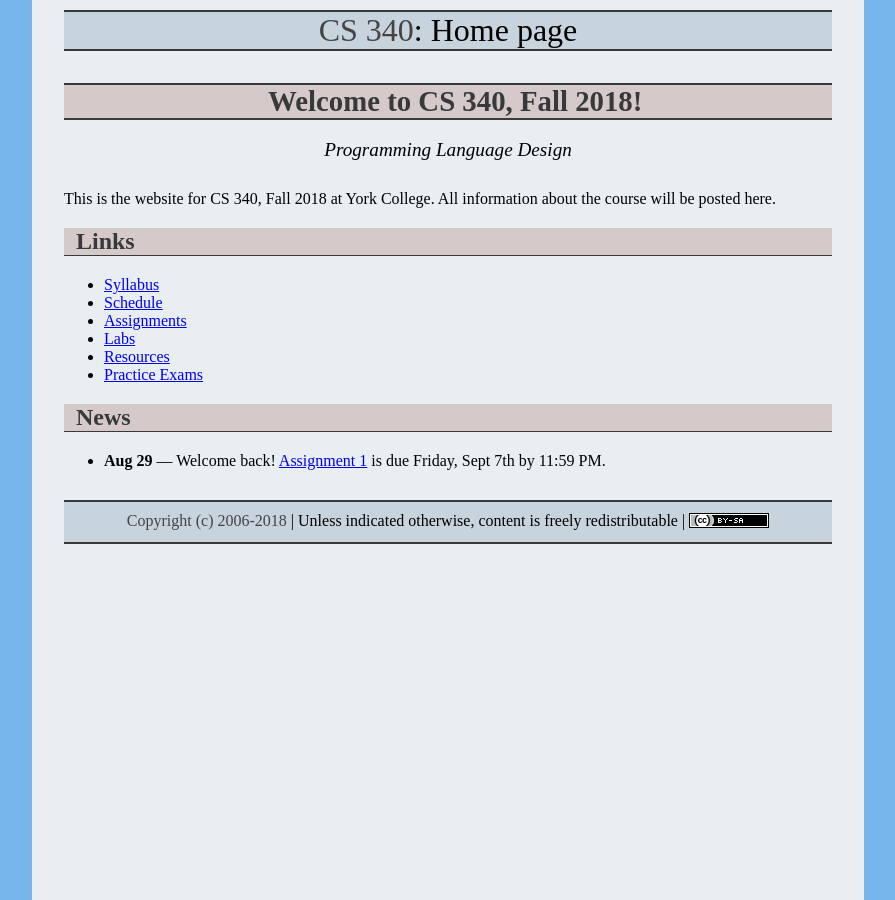
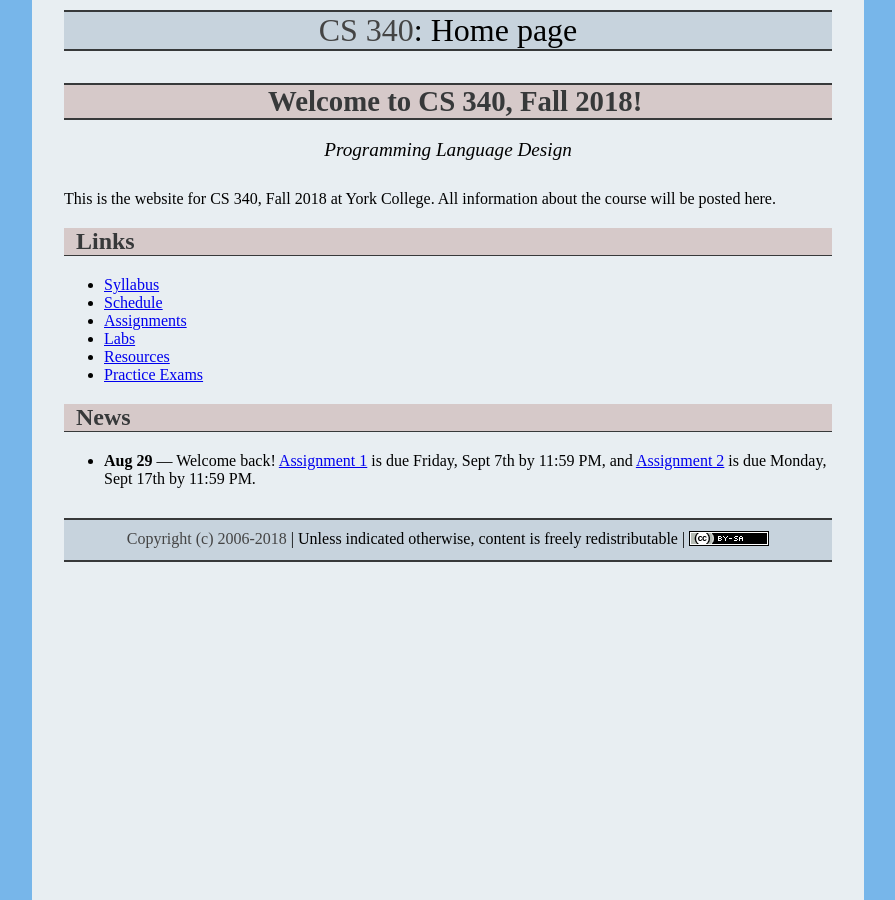
Before and after one commit to ycpcs/cs340-fall2018, a Jekyll site: the page built from index.md, in a window 1280 px wide. Shown: the whole page, without its empty margins (192-1087 px from the left). Built offline with Jekyll 4.4.1, drawn with Linux system fonts in a browser that asks for light colours.

```diff
--- a/index.md
+++ b/index.md
@@ -20,4 +20,4 @@ This is the website for CS 340, Fall 2018 at York College.  All information abou
 
 ## News
 
-* **Aug 29** &mdash; Welcome back!  [Assignment 1](assign/assign01.html) is due Friday, Sept 7th by 11:59 PM.
+* **Aug 29** &mdash; Welcome back!  [Assignment 1](assign/assign01.html) is due Friday, Sept 7th by 11:59 PM, and [Assignment 2](assign/assign02.html) is due Monday, Sept 17th by 11:59 PM.
--- a/js/AACONFIG-scheduleInfo.js
+++ b/js/AACONFIG-scheduleInfo.js
@@ -37,6 +37,9 @@ courseInfo.classPeriods = [
 		topic: new Topic("Lecture 9: Decidability of Regular Languages", "lectures/lecture09.html"),
 		lab: new Lab("No lab", "")
 	},
+	{
+		topic: new Topic("** Exam 1", "")
+	},
 ];
 
 // The following is for the college-scheduled final exam.
```
Also changed, not shown: assign/assign01.md (+1 -1 lines), assign/assign02.md (+1 -1 lines), assign/index.md (+1 -1 lines), 4 other files.
